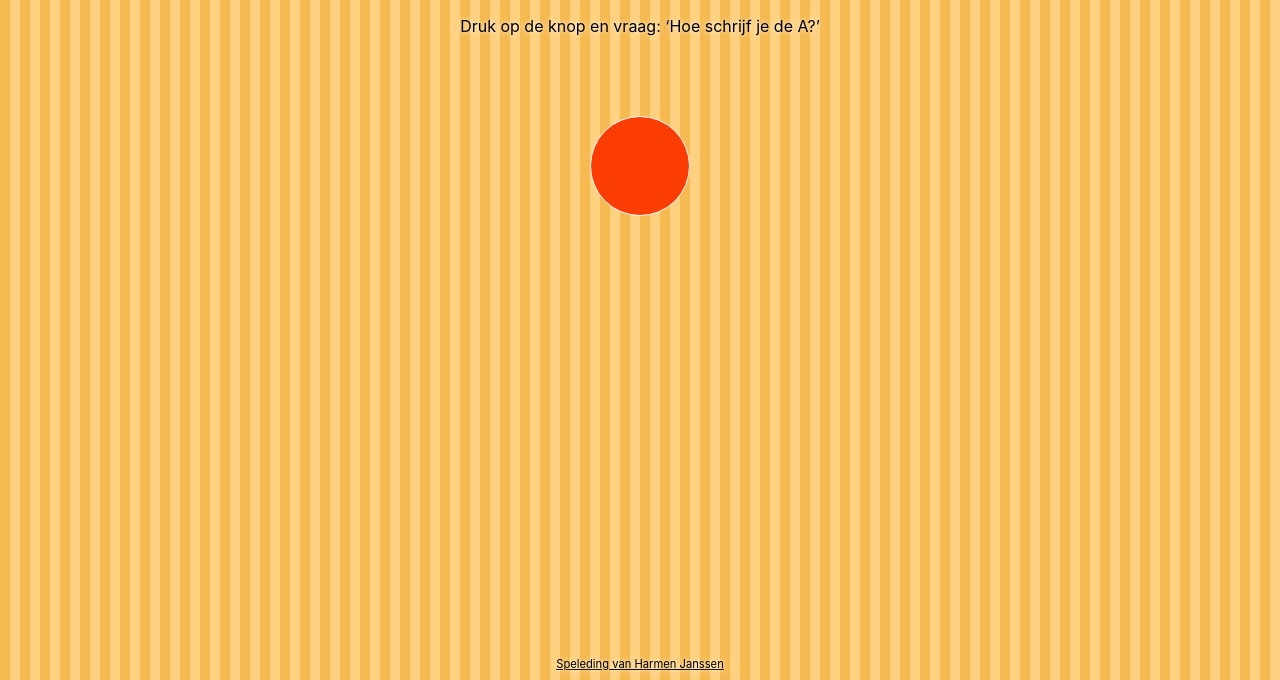
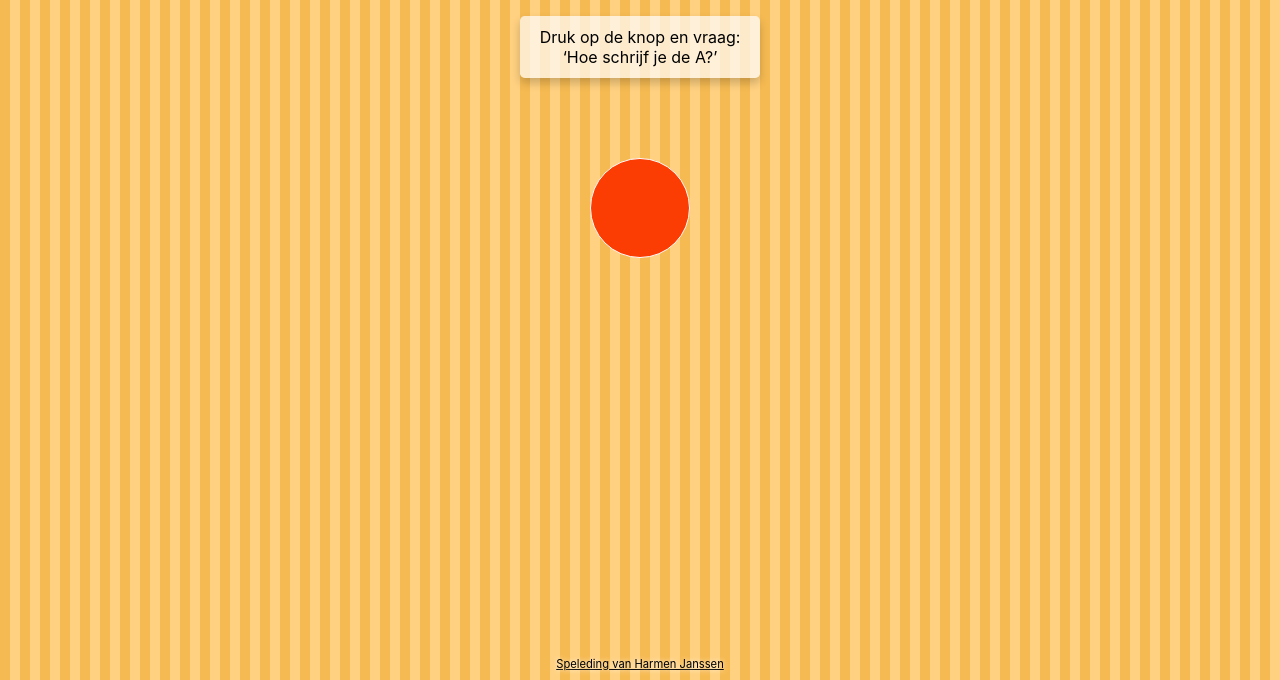
Before and after one commit to harmenjanssen/letter-speller, a plain HTML site: page index.html in a window 1280 px wide. Shown: the part 120-800 px from the top of the page. Drawn offline with Linux system fonts and the light colour scheme; a web font is replaced by a local one.

Commit message:
Improve legibility of instructions

```diff
--- a/css/base.css
+++ b/css/base.css
@@ -67,9 +67,14 @@ a {
 }
 
 .instructions {
-    margin-bottom: 5em;
+    max-width: 15em;
+    margin: 0 auto 5em;
+    padding: 0.7em;
+    display: inline-block;
     color: black;
-    text-shadow: 0 0 5px white;
+    background: rgba(255, 255, 255, 0.7);
+    box-shadow: 0 5px 10px rgba(0, 0, 0, .2);
+    border-radius: 0.3em;
 }
 
 #start-query {
```
